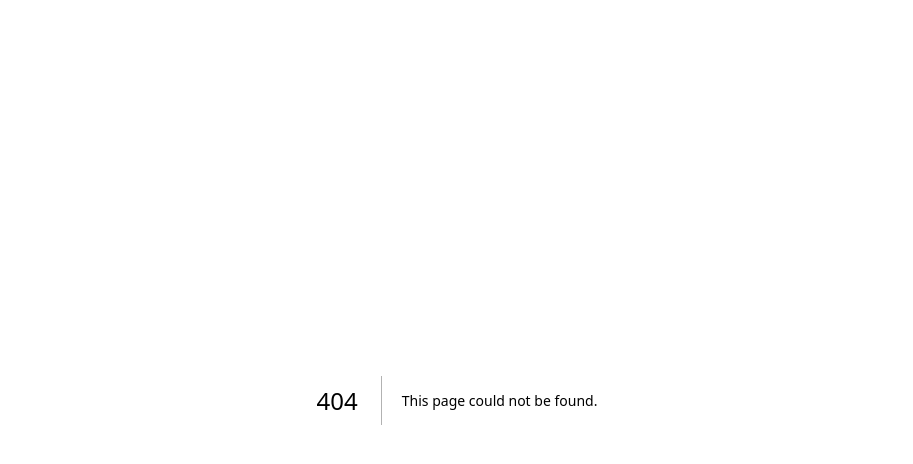
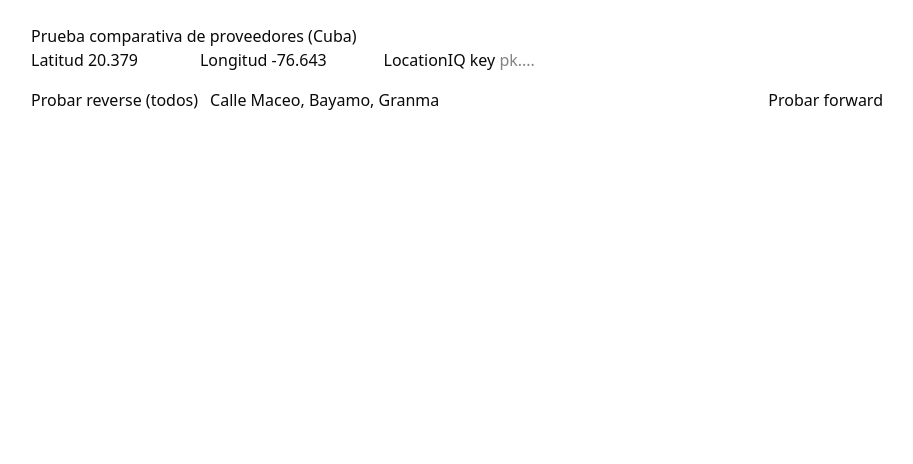
Before and after one commit to irojoshe/Addres-kit, a Next.js app: page /test-geocoding in a window 1280 px wide. Before the commit this address had no page. Shown: the top 464 px of the page, without its empty margins (183-1096 px from the left). Built offline with nearby package versions, Linux system fonts and the light colour scheme.

Commit message:
feat: add provider comparison test page for Cuba

```diff
--- /dev/null
+++ b/app/test-geocoding/page.tsx
@@ -0,0 +1,127 @@
+'use client'
+
+import { useState } from 'react'
+
+type ProviderResult = { name: string; ok: boolean; data?: unknown; error?: string }
+
+async function fetchJson(url: string): Promise<unknown> {
+  const res = await fetch(url)
+  if (!res.ok) throw new Error(`HTTP ${res.status}`)
+  return res.json()
+}
+
+export default function TestGeocodingPage() {
+  const [lat, setLat] = useState('20.379')
+  const [lng, setLng] = useState('-76.643')
+  const [apiKey, setApiKey] = useState('')
+  const [address, setAddress] = useState('Calle Maceo, Bayamo, Granma')
+  const [loading, setLoading] = useState(false)
+  const [reverse, setReverse] = useState<ProviderResult[]>([])
+  const [forward, setForward] = useState<ProviderResult[]>([])
+
+  const testReverse = async () => {
+    setLoading(true)
+    setReverse([])
+    const out: ProviderResult[] = []
+    try {
+      const data = await fetchJson(
+        `https://api.bigdatacloud.net/data/reverse-geocode-client?latitude=${lat}&longitude=${lng}&localityLanguage=es`
+      )
+      out.push({ name: 'BigDataCloud (reverse)', ok: true, data })
+    } catch (e) {
+      out.push({ name: 'BigDataCloud (reverse)', ok: false, error: String(e) })
+    }
+    if (apiKey.trim()) {
+      try {
+        const data = await fetchJson(
+          `https://us1.locationiq.com/v1/reverse?key=${apiKey.trim()}&lat=${lat}&lon=${lng}&format=json&accept-language=es&zoom=18`
+        )
+        out.push({ name: 'LocationIQ (reverse)', ok: true, data })
+      } catch (e) {
+        out.push({ name: 'LocationIQ (reverse)', ok: false, error: String(e) })
+      }
+    } else {
+      out.push({ name: 'LocationIQ (reverse)', ok: false, error: 'Sin API key: pégala en el input de arriba' })
+    }
+    try {
+      const data = await fetchJson(
+        `https://nominatim.openstreetmap.org/reverse?format=jsonv2&lat=${lat}&lon=${lng}&accept-language=es`
+      )
+      out.push({ name: 'Nominatim (reverse)', ok: true, data })
+    } catch (e) {
+      out.push({ name: 'Nominatim (reverse)', ok: false, error: String(e) })
+    }
+    setReverse(out)
+    setLoading(false)
+  }
+
+  const testForward = async () => {
+    setLoading(true)
+    setForward([])
+    const out: ProviderResult[] = []
+    if (apiKey.trim()) {
+      try {
+        const data = await fetchJson(
+          `https://us1.locationiq.com/v1/search?key=${apiKey.trim()}&q=${encodeURIComponent(address)}&format=json&accept-language=es&limit=3&countrycodes=cu`
+        )
+        out.push({ name: 'LocationIQ (forward)', ok: true, data })
+      } catch (e) {
+        out.push({ name: 'LocationIQ (forward)', ok: false, error: String(e) })
+      }
+    } else {
+      out.push({ name: 'LocationIQ (forward)', ok: false, error: 'Sin API key: pégala en el input de arriba' })
+    }
+    try {
+      const data = await fetchJson(
+        `https://photon.komoot.io/api/?q=${encodeURIComponent(address)}&limit=3&lang=en`
+      )
+      out.push({ name: 'Photon (forward)', ok: true, data })
+    } catch (e) {
+      out.push({ name: 'Photon (forward)', ok: false, error: String(e) })
+    }
+    setForward(out)
+    setLoading(false)
+  }
+
+  return (
+    <main style={{ padding: 24, maxWidth: 900, margin: '0 auto', fontFamily: 'system-ui' }}>
+      <h1>Prueba comparativa de proveedores (Cuba)</h1>
+      <section style={{ display: 'flex', gap: 12, flexWrap: 'wrap', marginBottom: 16 }}>
+        <label>
+          Latitud <input value={lat} onChange={(e) => setLat(e.target.value)} style={{ width: 100 }} />
+        </label>
+        <label>
+          Longitud <input value={lng} onChange={(e) => setLng(e.target.value)} style={{ width: 100 }} />
+        </label>
+        <label>
+          LocationIQ key <input value={apiKey} onChange={(e) => setApiKey(e.target.value)} placeholder="pk...." style={{ width: 220 }} />
+        </label>
+      </section>
+      <section style={{ display: 'flex', gap: 12, marginBottom: 16 }}>
+        <button onClick={testReverse} disabled={loading}>
+          Probar reverse (todos)
+        </button>
+        <input value={address} onChange={(e) => setAddress(e.target.value)} style={{ flex: 1, minWidth: 200 }} />
+        <button onClick={testForward} disabled={loading}>
+          Probar forward
+        </button>
+      </section>
+      {reverse.map((r) => (
+        <details key={r.name} open style={{ marginBottom: 8, border: '1px solid #ccc', padding: 8 }}>
+          <summary>
+            {r.ok ? '✅' : '❌'} {r.name}
+          </summary>
+          <pre style={{ overflow: 'auto', fontSize: 12 }}>{r.ok ? JSON.stringify(r.data, null, 2) : r.error}</pre>
+        </details>
+      ))}
+      {forward.map((r) => (
+        <details key={r.name} open style={{ marginBottom: 8, border: '1px solid #ccc', padding: 8 }}>
+          <summary>
+            {r.ok ? '✅' : '❌'} {r.name}
+          </summary>
+          <pre style={{ overflow: 'auto', fontSize: 12 }}>{r.ok ? JSON.stringify(r.data, null, 2) : r.error}</pre>
+        </details>
+      ))}
+    </main>
+  )
+}
```
